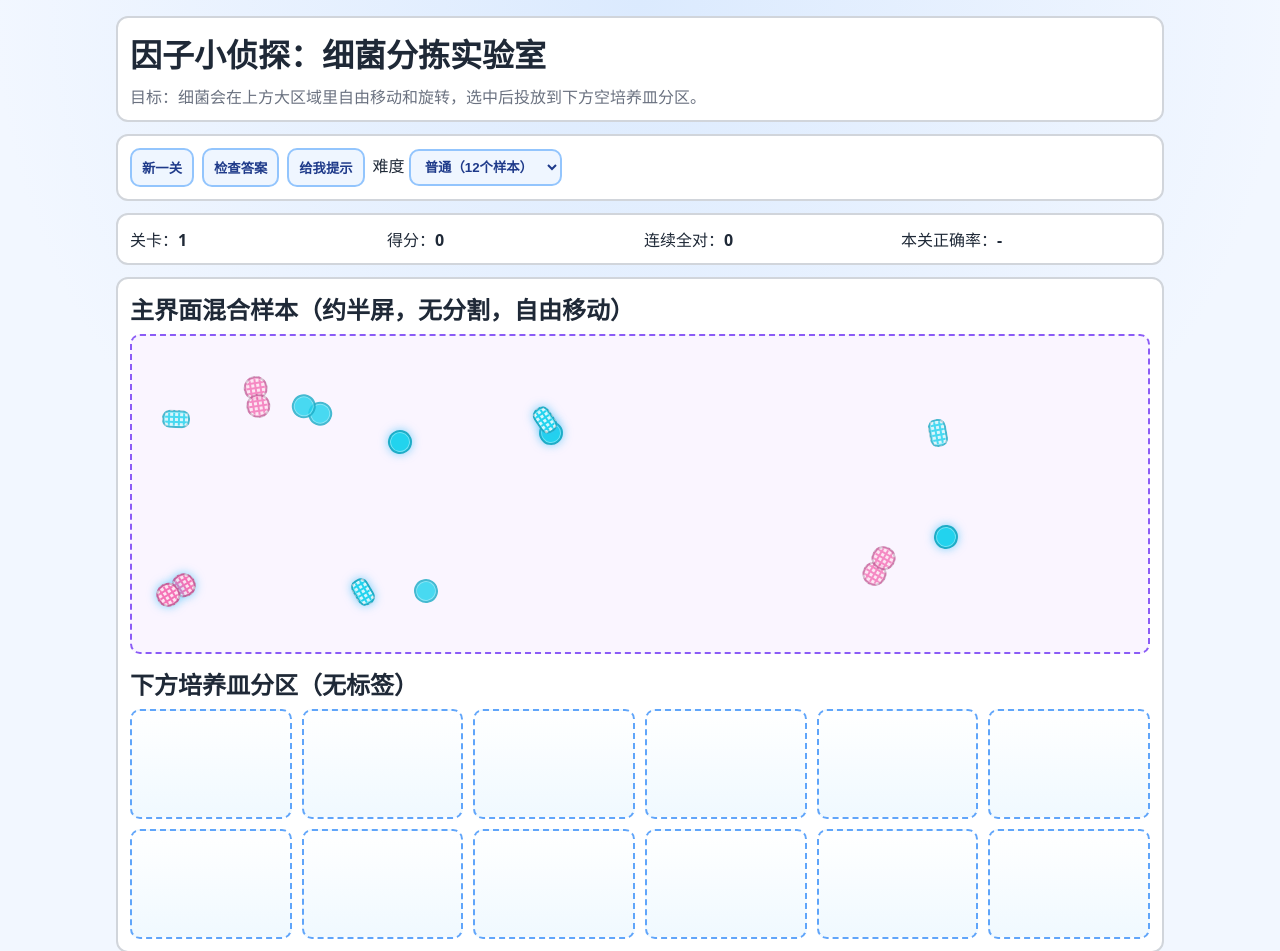
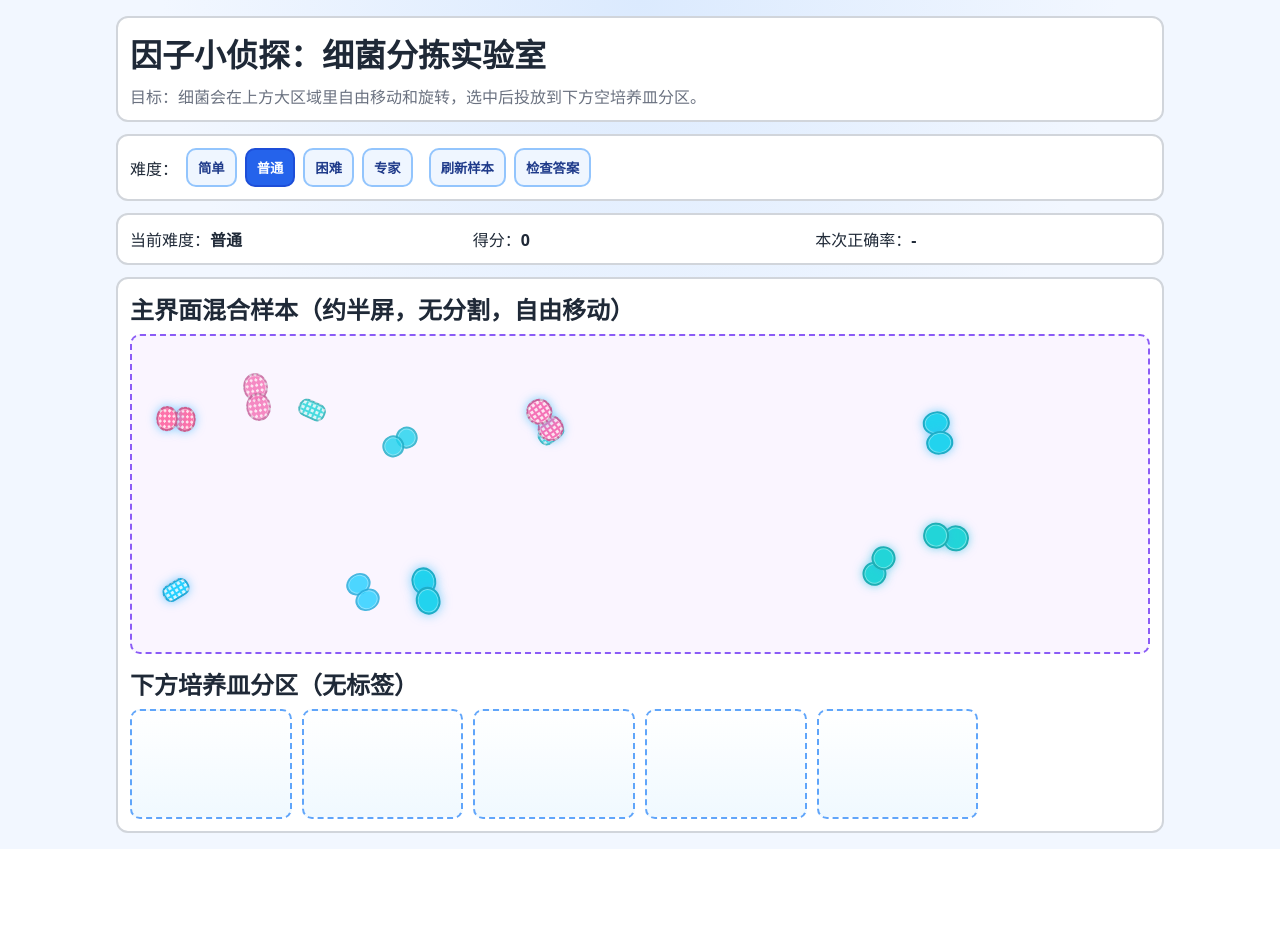
Before and after one commit to ancient1110/0, a plain HTML site: page index.html in a window 1280 px wide. Shown: the top 951 px of the page. After the commit the page ends 849 px from the top, so only its background shows below. Drawn offline with Linux system fonts and the light colour scheme.

Commit message:
调整难度样本/物种/分区并新增三类可见干扰项

```diff
--- a/index.html
+++ b/index.html
@@ -20,29 +20,29 @@
     </header>
 
     <section class="panel controls">
-      <button id="newBtn">新一关</button>
+      <div class="difficultyBar" id="difficultyBar">
+        <span>难度：</span>
+        <button class="diffBtn" data-level="easy">简单</button>
+        <button class="diffBtn active" data-level="normal">普通</button>
+        <button class="diffBtn" data-level="hard">困难</button>
+        <button class="diffBtn" data-level="expert">专家</button>
+      </div>
+      <button id="refreshBtn">刷新样本</button>
       <button id="checkBtn">检查答案</button>
-      <button id="hintBtn">给我提示</button>
-      <label>
-        难度
-        <select id="levelSel">
-          <option value="easy">简单（8个样本）</option>
-          <option value="normal" selected>普通（12个样本）</option>
-          <option value="hard">困难（16个样本）</option>
-        </select>
-      </label>
     </section>
 
     <section class="panel stats">
-      <div>关卡：<strong id="round">1</strong></div>
+      <div>当前难度：<strong id="currentLevel">普通</strong></div>
       <div>得分：<strong id="score">0</strong></div>
-      <div>连续全对：<strong id="streak">0</strong></div>
-      <div>本关正确率：<strong id="acc">-</strong></div>
+      <div>本次正确率：<strong id="acc">-</strong></div>
     </section>
 
     <section class="panel boardWrap">
       <div class="arenaWrap">
         <h2>主界面混合样本（约半屏，无分割，自由移动）</h2>
+        <div id="perfectBanner" class="perfectOverlay" hidden>
+          ✅ 全域校验完成！已排除全部隐患，实验舱状态：绝对纯净。
+        </div>
         <div id="arena"></div>
       </div>
 
@@ -51,17 +51,6 @@
         <div class="binRow" id="binRow"></div>
       </div>
     </section>
-
-    <section class="panel">
-      <h2>实验规则</h2>
-      <ul>
-        <li><strong>总共有 6 个因子</strong>：其中 3 个是物种决定因子，3 个是干扰因子。</li>
-        <li><strong>决定因子（明显）</strong>：轮廓、连接方式、主色调。</li>
-        <li><strong>干扰因子（迷惑）</strong>：游动速度、荧光强弱、表面颗粒。它们不决定物种。</li>
-        <li><strong>操作方式</strong>：样本会在上方区域自由移动和旋转；点击样本卡选中，再点击某个空分区进行投放。若投错，可再次选中并点击上方主区域释放回去。</li>
-      </ul>
-      <pre id="log" class="log">欢迎来到实验室！先点“新一关”，观察上方自由移动的细菌，再选中并投放到下方分区。</pre>
-    </section>
   </main>
 
   <script src="script.js"></script>
--- a/script.js
+++ b/script.js
@@ -1,39 +1,47 @@
-// 重新定义因子：4个决定因子（轮廓、连接方式、色调、颗粒），1个干扰因子（荧光）
 const factors = {
-  shape: ['round', 'rod'],         // 决定因子1：轮廓
-  grouping: ['single', 'chain'],   // 决定因子2：连接方式（自然贴合，无杆）
-  coreColor: ['cyan', 'magenta'],  // 决定因子3：主色调
-  grain: ['smooth', 'grainy'],     // 决定因子4：表面颗粒
-  glow: ['low', 'high']            // 干扰因子：荧光
+  shape: ['round', 'rod'],
+  grouping: ['single', 'chain'],
+  coreColor: ['cyan', 'magenta'],
+  grain: ['smooth', 'grainy'],
+  glow: ['low', 'high']
+};
+
+const interferenceOptions = {
+  tintShift: ['tintCool', 'tintWarm'],
+  morph: ['morphLean', 'morphWide'],
+  size: ['sizeSm', 'sizeLg']
+};
+
+const difficultyConfig = {
+  easy: { label: '简单', total: 8, speciesCount: 3, interferenceCount: 1, binExtra: 1 },
+  normal: { label: '普通', total: 12, speciesCount: 3, interferenceCount: 2, binExtra: 2 },
+  hard: { label: '困难', total: 20, speciesCount: 4, interferenceCount: 3, binExtra: 1 },
+  expert: { label: '专家', total: 24, speciesCount: 4, interferenceCount: 4, binExtra: 2 }
 };
 
 const CARD_WIDTH = 64;
 const CARD_HEIGHT = 56;
 
 const state = {
-  round: 0,
   score: 0,
-  streak: 0,
   level: 'normal',
-  samples:[],
+  samples: [],
   selectedId: null,
   motions: new Map(),
   rafId: null,
   levelCompleted: false
 };
 
-const roundEl = document.querySelector('#round');
 const scoreEl = document.querySelector('#score');
-const streakEl = document.querySelector('#streak');
 const accEl = document.querySelector('#acc');
-const logEl = document.querySelector('#log');
 const arena = document.querySelector('#arena');
 const binRow = document.querySelector('#binRow');
-const levelSel = document.querySelector('#levelSel');
 const protocolWarnEl = document.querySelector('#protocolWarn');
+const currentLevelEl = document.querySelector('#currentLevel');
+const perfectBannerEl = document.querySelector('#perfectBanner');
 
 function log(msg) {
-  logEl.textContent = `${msg}\n${logEl.textContent}`.trim();
+  console.info(msg);
 }
 
 function checkProtocol() {
@@ -47,12 +55,15 @@ function pick(arr) {
   return arr[Math.floor(Math.random() * arr.length)];
 }
 
+function pickSome(arr, count) {
+  return [...arr].sort(() => Math.random() - 0.5).slice(0, count);
+}
+
 function rand(min, max) {
   return Math.random() * (max - min) + min;
 }
 
-// 提前穷举出16种可能的组合池
-const allSpecies =[];
+const allSpecies = [];
 for (const shape of factors.shape) {
   for (const grouping of factors.grouping) {
     for (const coreColor of factors.coreColor) {
@@ -71,7 +82,6 @@ function clearSelection() {
 }
 
 function clearCheckMarks() {
-  // 彻底去除了外面的对错圈圈，只保留抖动样式
   document.querySelectorAll('.sample').forEach((card) => {
     card.classList.remove('bad', 'agitated');
   });
@@ -108,15 +118,11 @@ function moveCardToBin(card, bin) {
   state.motions.delete(card.dataset.id);
   bin.appendChild(card);
   clearSelection();
-
-  // 移入新箱子时，如果原先的箱子不再纯净，解除旧警报（重新判定交给检查按钮）
   checkRealTimePurity(bin);
 }
 
-// 超强优质体验：拿出细菌的瞬间，立刻检查原箱子是否纯净。如果纯净了，马上解除警报！
 function releaseCardToArena(card) {
   const prevBin = card.parentElement;
-
   card.classList.add('inArena');
   card.classList.remove('agitated', 'bad');
   arena.appendChild(card);
@@ -128,24 +134,22 @@ function releaseCardToArena(card) {
   }
 }
 
-// 实时纯净度检查：仅用于取消警报
 function checkRealTimePurity(bin) {
   const remain = [...bin.querySelectorAll('.sample')];
   if (remain.length === 0) {
     bin.classList.remove('warning');
   } else {
-    const isPure = remain.every(c => c.dataset.answer === remain[0].dataset.answer);
+    const isPure = remain.every((c) => c.dataset.answer === remain[0].dataset.answer);
     if (isPure) {
       bin.classList.remove('warning');
-      remain.forEach(c => c.classList.remove('agitated', 'bad'));
+      remain.forEach((c) => c.classList.remove('agitated', 'bad'));
     }
   }
 }
 
-function renderBins() {
+function renderBins(binCount) {
   binRow.innerHTML = '';
-  // 不再绑定固定标签，直接生成 12 个通用空箱子，玩家可以随便把细菌聚类进任意空箱子
-  for (let i = 0; i < 12; i++) {
+  for (let i = 0; i < binCount; i += 1) {
     const div = document.createElement('div');
     div.className = 'bin';
     div.addEventListener('click', () => {
@@ -163,10 +167,18 @@ function buildBacteriaVisual(sample) {
   visual.className = 'bacteriaVisual';
 
   const body = document.createElement('div');
-  body.className = `bacteriaBody ${sample.shape} ${sample.coreColor} ${sample.glow} ${sample.grain}`;
+  body.className = [
+    'bacteriaBody',
+    sample.shape,
+    sample.coreColor,
+    sample.glow,
+    sample.grain,
+    sample.tintShift,
+    sample.morph,
+    sample.sizeVariant
+  ].join(' ');
   visual.appendChild(body);
 
-  // 链状：没有奇怪的杆了！第二个细胞利用 CSS 自然贴合重叠
   if (sample.grouping === 'chain') {
     const clone = body.cloneNode(true);
     clone.classList.add('chainMate');
@@ -227,49 +239,63 @@ function startAnimation() {
   animateArena();
 }
 
-function newLevel() {
-  state.level = levelSel.value;
-  let total = 12;
-  let speciesCount = 4; // 控制出现的物种数，保证有相同的细菌用来聚类
-  if (state.level === 'easy') { total = 8; speciesCount = 3; }
-  if (state.level === 'hard') { total = 16; speciesCount = 6; }
+function applyInterference(baseSample, interferenceCount) {
+  const enhanced = {
+    ...baseSample,
+    tintShift: '',
+    morph: '',
+    sizeVariant: ''
+  };
 
-  state.samples =[];
+  const pool = ['glow', 'tintShift', 'morph', 'size'];
+  const active = pickSome(pool, Math.min(interferenceCount, pool.length));
+
+  active.forEach((item) => {
+    if (item === 'glow') enhanced.glow = pick(factors.glow);
+    if (item === 'tintShift') enhanced.tintShift = pick(interferenceOptions.tintShift);
+    if (item === 'morph') enhanced.morph = pick(interferenceOptions.morph);
+    if (item === 'size') enhanced.sizeVariant = pick(interferenceOptions.size);
+  });
+
+  return enhanced;
+}
+
+function refreshSamples() {
+  const config = difficultyConfig[state.level];
+  state.samples = [];
   state.selectedId = null;
   state.levelCompleted = false;
-  state.round += 1;
+  perfectBannerEl.hidden = true;
 
-  // 随机抽取本局要出现的物种
   const shuffledSpecies = [...allSpecies].sort(() => Math.random() - 0.5);
-  const chosenSpecies = shuffledSpecies.slice(0, speciesCount);
+  const chosenSpecies = shuffledSpecies.slice(0, config.speciesCount);
 
-  for (let i = 1; i <= total; i += 1) {
-    // 前面几个强制每种出一个，后面随机，保证必定有可以聚类的对象
-    const sp = i <= speciesCount ? chosenSpecies[i - 1] : pick(chosenSpecies);
-
-    state.samples.push({
+  for (let i = 1; i <= config.total; i += 1) {
+    const sp = i <= config.speciesCount ? chosenSpecies[i - 1] : pick(chosenSpecies);
+    const baseSample = {
       id: i,
       shape: sp.shape,
       grouping: sp.grouping,
       coreColor: sp.coreColor,
       grain: sp.grain,
-      glow: pick(factors.glow), // 唯一的随机干扰因子
+      glow: pick(factors.glow),
       answer: `${sp.shape}-${sp.grouping}-${sp.coreColor}-${sp.grain}`
-    });
+    };
+
+    state.samples.push(applyInterference(baseSample, config.interferenceCount));
   }
 
-  // 乱序
   state.samples.sort(() => Math.random() - 0.5);
 
-  renderBins();
+  renderBins(config.speciesCount + config.binExtra);
   arena.innerHTML = '';
-  state.samples.forEach(sample => arena.appendChild(buildCard(sample)));
+  state.samples.forEach((sample) => arena.appendChild(buildCard(sample)));
   startAnimation();
 
   clearCheckMarks();
   accEl.textContent = '-';
-  roundEl.textContent = String(state.round);
-  log(`第 ${state.round} 关开始：已混入多种细菌。找出长得一样的同族，分别聚类到任意的空箱子里！`);
+  currentLevelEl.textContent = config.label;
+  log(`已刷新样本：${config.label}（样本${config.total}/物种${config.speciesCount}/干扰项${config.interferenceCount}）`);
 }
 
 function checkAnswer() {
@@ -278,9 +304,8 @@ function checkAnswer() {
   let correctCount = 0;
   let mixedBinsCount = 0;
 
-  // 统计每个物种目前分散在哪些地方
   const speciesLocations = new Map();
-  cards.forEach(card => {
+  cards.forEach((card) => {
     const parent = card.parentElement;
     const answer = card.dataset.answer;
     if (!speciesLocations.has(answer)) speciesLocations.set(answer, new Set());
@@ -292,25 +317,23 @@ function checkAnswer() {
     }
   });
 
-  // 核心修复 1：只有混错了的箱子才会报警！只有一个细菌的箱子不再误报。
   document.querySelectorAll('.bin').forEach((bin) => {
     const binCards = [...bin.querySelectorAll('.sample')];
     if (binCards.length === 0) return;
 
-    const isPure = binCards.every(c => c.dataset.answer === binCards[0].dataset.answer);
+    const isPure = binCards.every((c) => c.dataset.answer === binCards[0].dataset.answer);
     if (!isPure) {
-      bin.classList.add('warning'); // 出现杂种，报警！
-      binCards.forEach(c => c.classList.add('bad', 'agitated'));
-      mixedBinsCount++;
+      bin.classList.add('warning');
+      binCards.forEach((c) => c.classList.add('bad', 'agitated'));
+      mixedBinsCount += 1;
     }
   });
 
-  // 计算正确率（呆在纯净的箱子里，且同类没有被分散在其他地方）
-  cards.forEach(card => {
+  cards.forEach((card) => {
     const parent = card.parentElement;
     if (parent && parent.classList.contains('bin') && !parent.classList.contains('warning')) {
       const isTogether = speciesLocations.get(card.dataset.answer).size === 1;
-      if (isTogether) correctCount++;
+      if (isTogether) correctCount += 1;
     }
   });
 
@@ -319,48 +342,38 @@ function checkAnswer() {
 
   if (acc === 1) {
     if (!state.levelCompleted) {
-      state.streak += 1;
-      state.score += 120 + (state.streak * 10);
+      state.score += 150;
       state.levelCompleted = true;
     }
-    log('🎉 完美！所有同类细菌都已正确分组，没有漏网之鱼，也没有混杂。请点击“新一关”！');
+    perfectBannerEl.hidden = false;
+    log('✅ 全域校验完成！已排除全部隐患，实验舱状态：绝对纯净。');
   } else {
-    state.streak = 0;
+    perfectBannerEl.hidden = true;
     let msg = `当前分类进度 ${(acc * 100).toFixed(0)}%。`;
     if (mixedBinsCount > 0) {
-      msg += `有 ${mixedBinsCount} 个箱子发生冲突（已报警抖动）！`;
-      msg += `💡 只要把箱子里错误的细菌点出来放回上方，警报就会瞬间解除！`;
+      msg += `有 ${mixedBinsCount} 个分区发生冲突（已报警抖动）。`;
     } else {
-      msg += `目前箱子都很纯净，但还有同类没被放在一起，或者还在主区域里。`;
+      msg += '目前分区没有混杂，但还有同类未归并或还在主区域。';
     }
     log(msg);
   }
 
   scoreEl.textContent = String(state.score);
-  streakEl.textContent = String(state.streak);
 }
 
-function giveHint() {
-  let card = state.selectedId ? document.querySelector(`.sample[data-id="${state.selectedId}"]`) : document.querySelector('.sample');
-  if (!card) return;
-
-  const sample = state.samples.find((x) => String(x.id) === card.dataset.id);
-  if (!sample) return;
-
-  const dict = {
-    'round': '圆形', 'rod': '杆状',
-    'single': '单体', 'chain': '链状',
-    'smooth': '表面光滑', 'grainy': '表面带颗粒',
-    'cyan': '青色', 'magenta': '粉色'
-  };
-
-  log(`💡提示：当前关注的细菌是【${dict[sample.shape]}】+【${dict[sample.grouping]}】+【${dict[sample.grain]}】+【${dict[sample.coreColor]}】。
-请将这 4 个特征完全一致的放在一起。“发光亮度”是唯一的干扰项！`);
+function setDifficulty(level) {
+  state.level = level;
+  document.querySelectorAll('.diffBtn').forEach((btn) => {
+    btn.classList.toggle('active', btn.dataset.level === level);
+  });
+  refreshSamples();
 }
 
-document.querySelector('#newBtn').addEventListener('click', newLevel);
+document.querySelector('#refreshBtn').addEventListener('click', refreshSamples);
 document.querySelector('#checkBtn').addEventListener('click', checkAnswer);
-document.querySelector('#hintBtn').addEventListener('click', giveHint);
+document.querySelectorAll('.diffBtn').forEach((btn) => {
+  btn.addEventListener('click', () => setDifficulty(btn.dataset.level));
+});
 arena.addEventListener('click', () => {
   if (!state.selectedId) return;
   const card = document.querySelector(`.sample[data-id="${state.selectedId}"]`);
@@ -372,4 +385,4 @@ arena.addEventListener('click', () => {
 window.addEventListener('beforeunload', stopAnimation);
 
 checkProtocol();
-newLevel();
+refreshSamples();
--- a/styles.css
+++ b/styles.css
@@ -28,7 +28,7 @@ h1, h2 { margin: 0 0 8px; }
 }
 
 .controls { display: flex; gap: 8px; align-items: center; flex-wrap: wrap; }
-button, select {
+button {
   border: 2px solid #93c5fd;
   border-radius: 10px;
   padding: 8px 10px;
@@ -39,8 +39,40 @@ button, select {
 }
 button:hover { background: #dbeafe; }
 
+.difficultyBar {
+  display: flex;
+  align-items: center;
+  gap: 8px;
+  margin-right: 8px;
+}
+
+.diffBtn.active {
+  background: #2563eb;
+  color: #fff;
+  border-color: #1d4ed8;
+}
+
 .stats { display: grid; grid-template-columns: repeat(auto-fit, minmax(160px, 1fr)); gap: 8px; }
 .boardWrap { display: grid; grid-template-columns: 1fr; gap: 12px; }
+.arenaWrap { position: relative; }
+
+.perfectOverlay {
+  position: absolute;
+  z-index: 5;
+  left: 16px;
+  right: 16px;
+  top: 48px;
+  padding: 14px 18px;
+  border-radius: 14px;
+  border: 2px solid #22c55e;
+  background: linear-gradient(90deg, rgba(20,184,166,0.95) 0%, rgba(22,163,74,0.95) 100%);
+  color: #ecfeff;
+  font-size: 20px;
+  font-weight: 900;
+  text-align: center;
+  box-shadow: 0 8px 24px rgba(22, 163, 74, 0.35);
+  pointer-events: none;
+}
 
 #arena {
   position: relative;
@@ -98,13 +130,11 @@ button:hover { background: #dbeafe; }
   border-radius: 999px;
 }
 .sample.inArena { position: absolute; z-index: 1; }
-/* 彻底移除外侧对错圈，只在选中时显示蓝色光晕提醒 */
 .sample.selected {
   box-shadow: 0 0 0 3px rgba(37, 99, 235, 0.35);
   z-index: 2;
 }
 
-/* 发生冲突时错误的细菌仅依靠原地抖动警示 */
 .sample.agitated {
   animation: microbeAgitated 0.09s linear infinite;
   transform-origin: center;
@@ -124,7 +154,7 @@ button:hover { background: #dbeafe; }
   height: 24px;
   border: 2px solid rgba(15, 23, 42, 0.2);
   box-shadow: inset 0 0 0 1px rgba(255,255,255,0.35);
-  z-index: 2; /* 确保主体位于上层 */
+  z-index: 2;
 }
 .bacteriaBody.round { border-radius: 50%; }
 .bacteriaBody.rod { border-radius: 8px; width: 28px; height: 18px; }
@@ -137,27 +167,30 @@ button:hover { background: #dbeafe; }
 }
 .bacteriaBody.low { opacity: 0.82; }
 
-/* 决定因子：表面颗粒 */
 .bacteriaBody.grainy {
   background-image: radial-gradient(rgba(255,255,255,0.8) 1.5px, transparent 1.5px);
   background-size: 5px 5px;
 }
 
-/* 链状细胞：通过重叠负边距实现自然连接，没有任何奇怪的杆 */
+/* 干扰项：微弱色差（不改变主色类别） */
+.bacteriaBody.tintCool { filter: hue-rotate(-8deg) saturate(0.95); }
+.bacteriaBody.tintWarm { filter: hue-rotate(8deg) saturate(1.05); }
+
+/* 干扰项：微弱形变 */
+.bacteriaBody.morphLean { transform: scaleX(0.9) scaleY(1.05); }
+.bacteriaBody.morphWide { transform: scaleX(1.08) scaleY(0.95); }
+
+/* 干扰项：大小差异 */
+.bacteriaBody.sizeSm { width: 22px; height: 22px; }
+.bacteriaBody.rod.sizeSm { width: 25px; height: 16px; }
+.bacteriaBody.sizeLg { width: 26px; height: 26px; }
+.bacteriaBody.rod.sizeLg { width: 31px; height: 20px; }
+
 .chainMate {
   margin-left: -6px;
   z-index: 1;
 }
 
-.log {
-  margin: 0;
-  min-height: 90px;
-  border: 1px solid var(--line);
-  border-radius: 8px;
-  padding: 8px;
-  white-space: pre-wrap;
-  background: #f9fafb;
-}
 
 @keyframes microbeAgitated {
   0% { transform: translate(0, 0) rotate(0deg); }
```
